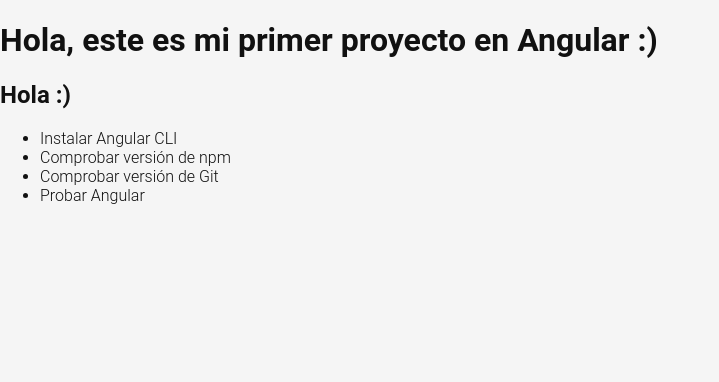
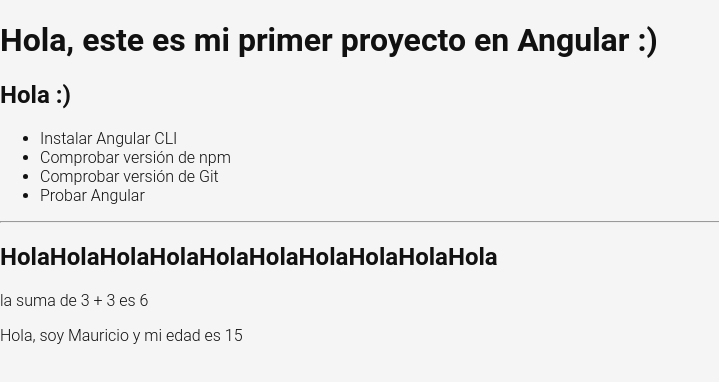
Before and after one commit to mauriicioreyes/todo_app, an Angular app: page /labs in a window 1280 px wide. Shown: the top 382 px of the page, without its empty margins (0-719 px from the left). Built offline with nearby package versions, Linux system fonts and the light colour scheme.

Commit message:
Se agregan ejemplos de String Interpolation en Angular

```diff
--- a/src/app/pages/labs/labs.html
+++ b/src/app/pages/labs/labs.html
@@ -6,3 +6,7 @@
     <li>{{ task }}</li>
   }
 </ul>
+<hr/>
+<h2>{{ 'Hola'.repeat(10) }}</h2>
+<p>la suma de 3 + 3 es {{ 3 + 3 }}</p>
+<p>Hola, soy {{ name }} y mi edad es {{ age }}</p>
--- a/src/app/pages/labs/labs.ts
+++ b/src/app/pages/labs/labs.ts
@@ -14,4 +14,6 @@
     'Comprobar versión de Git',
     'Probar Angular'
   ];
+  name = 'Mauricio';
+  age = '15';
 }
```
